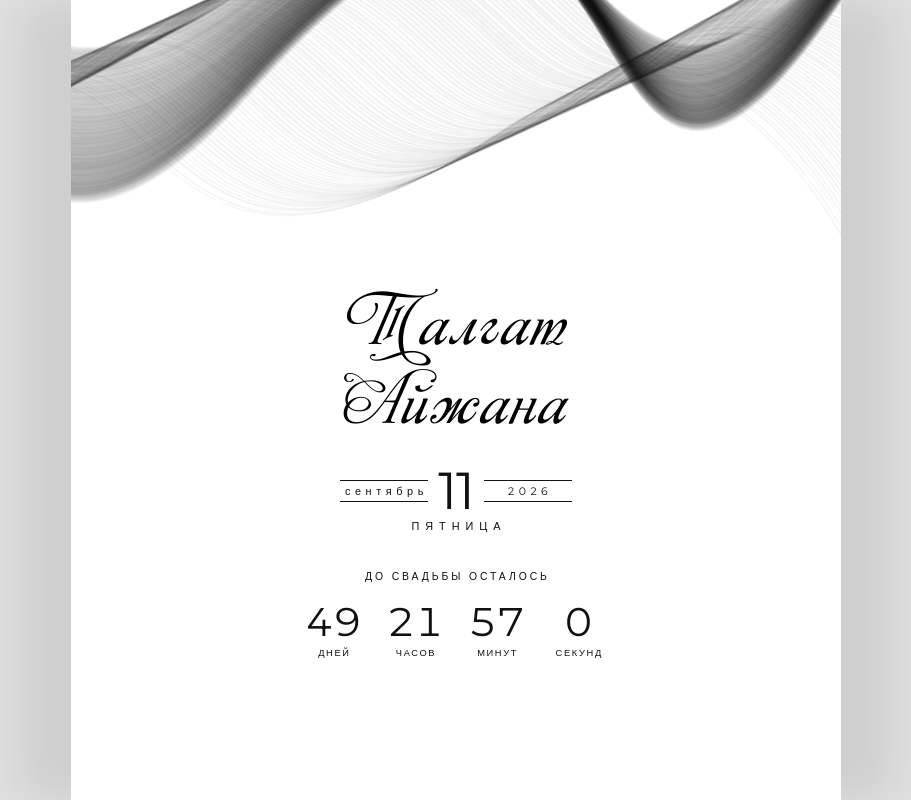
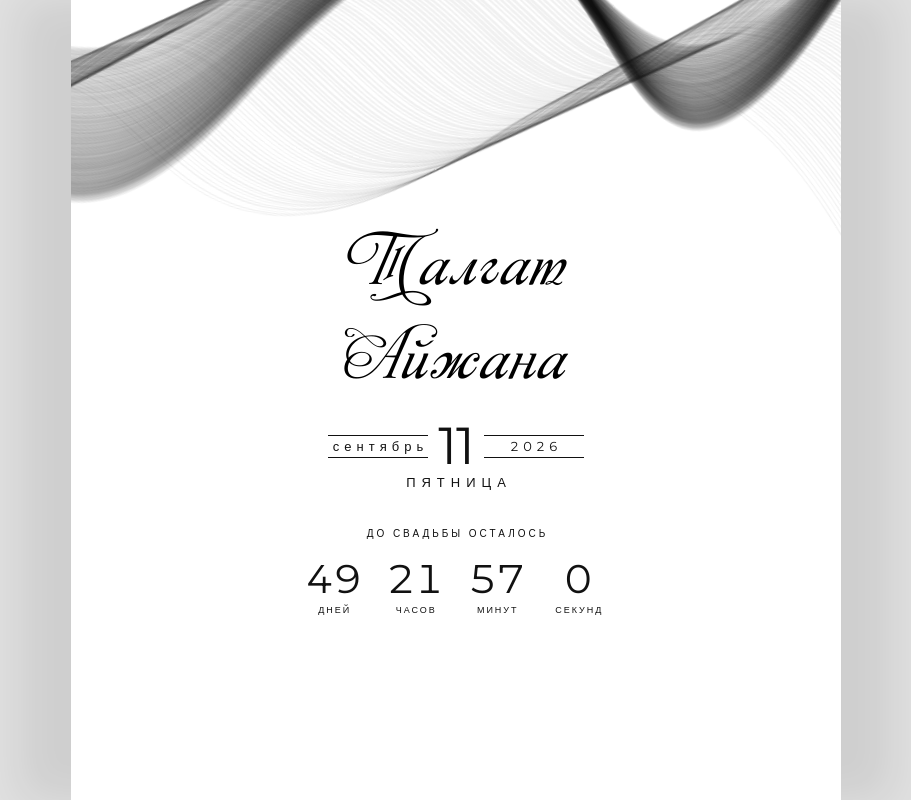
Before and after one commit to ax1lebafer/wedding-2, a React (Vite) app: page / in a window 1280 px wide. Shown: the whole page, without its empty margins (184-1095 px from the left). Built offline with nearby package versions, Linux system fonts and the light colour scheme; a web font is replaced by a local one.

Commit message:
1 section

```diff
--- a/src/sections/Hero/Hero.scss
+++ b/src/sections/Hero/Hero.scss
@@ -10,23 +10,32 @@
 
 .hero__decor {
   position: relative;
-  top: -60px;
+  top: -40px;
   left: 0;
   width: 100%;
   overflow: hidden;
   flex-shrink: 0;
   line-height: 0;
-  height: 300px;
+  height: 180px;
+
+  @media (min-width: $bp-tablet) {
+    top: -60px;
+    height: 300px;
+  }
 }
 
 .hero__decor-img {
   display: block;
-  width: 960px;
+  width: 560px;
   max-width: none;
   height: auto;
   margin-inline: -20%;
   transform-origin: center center;
   animation: hero-decor-motion 14s infinite linear;
+
+  @media (min-width: $bp-tablet) {
+    width: 960px;
+  }
 }
 
 @keyframes hero-decor-motion {
@@ -51,9 +60,14 @@
   flex-direction: column;
   align-items: center;
   justify-content: flex-start;
-  gap: 1.5rem;
-  padding: 0 1.5rem 4rem;
+  gap: 24px;
+  margin-top: -30px;
+  padding: 0 24px 64px;
   text-align: center;
+
+  @media (min-width: $bp-tablet) {
+    margin-top: -60px;
+  }
 }
 
 .hero__names {
@@ -61,17 +75,22 @@
   flex-direction: column;
   align-items: center;
   font-family: $font-names;
-  font-size: clamp(2rem, 6vw, 3.5rem);
+  font-size: 52px;
   font-weight: 400;
-  letter-spacing: 0.04em;
+  letter-spacing: 1px;
   line-height: 1.15;
+
+  @media (min-width: $bp-tablet) {
+    font-size: 56px;
+    letter-spacing: 2px;
+  }
 }
 
 .hero__date {
   display: flex;
   flex-direction: column;
   align-items: center;
-  gap: 0.4rem;
+  gap: 6px;
   color: #111;
 }
 
@@ -79,8 +98,9 @@
   display: grid;
   grid-template-columns: 1fr auto 1fr;
   align-items: center;
-  gap: 0.65rem;
-  width: min(100%, 17rem);
+  gap: 10px;
+  width: 100%;
+  max-width: 300px;
 }
 
 .hero__date-side {
@@ -89,72 +109,103 @@
   justify-content: center;
   border-top: 1px solid currentColor;
   border-bottom: 1px solid currentColor;
-  padding-block: 0.4em;
-  font-size: clamp(0.55rem, 1.7vw, 0.68rem);
-  letter-spacing: 0.42em;
+  padding-block: 4px;
+  font-size: 12px;
+  letter-spacing: 4px;
   line-height: 1;
-  text-indent: 0.42em;
+  text-indent: 4px;
   white-space: nowrap;
+
+  @media (min-width: $bp-tablet) {
+    font-size: 13px;
+    letter-spacing: 5px;
+    text-indent: 5px;
+  }
 }
 
 .hero__date-day {
-  font-size: clamp(2.25rem, 9vw, 3.25rem);
+  font-size: 48px;
   font-weight: 400;
   line-height: 0.9;
-  letter-spacing: -0.02em;
+  letter-spacing: -1px;
+
+  @media (min-width: $bp-tablet) {
+    font-size: 52px;
+  }
 }
 
 .hero__date-weekday {
-  font-size: clamp(0.55rem, 1.7vw, 0.68rem);
-  letter-spacing: 0.55em;
-  text-indent: 0.55em;
+  font-size: 12px;
+  letter-spacing: 5px;
+  text-indent: 5px;
   text-transform: uppercase;
   line-height: 1;
+
+  @media (min-width: $bp-tablet) {
+    font-size: 13px;
+    letter-spacing: 6px;
+    text-indent: 6px;
+  }
 }
 
 .hero__timer {
   display: flex;
   flex-direction: column;
   align-items: center;
-  gap: 1.25rem;
-  width: min(100%, 20rem);
-  margin-top: 1rem;
+  gap: 20px;
+  width: 100%;
+  max-width: 320px;
+  margin-top: 16px;
   color: #111;
 }
 
 .hero__timer-title {
-  font-size: clamp(0.55rem, 1.6vw, 0.65rem);
-  letter-spacing: 0.28em;
-  text-indent: 0.28em;
+  font-size: 9px;
+  letter-spacing: 3px;
+  text-indent: 3px;
   text-transform: uppercase;
   line-height: 1;
+
+  @media (min-width: $bp-tablet) {
+    font-size: 10px;
+  }
 }
 
 .hero__timer-grid {
   display: grid;
   grid-template-columns: repeat(4, 1fr);
   width: 100%;
-  gap: 0.4rem;
+  gap: 6px;
 }
 
 .hero__timer-item {
   display: flex;
   flex-direction: column;
   align-items: center;
-  gap: 0.35rem;
+  gap: 6px;
 }
 
 .hero__timer-value {
-  font-size: clamp(1.75rem, 6vw, 2.5rem);
+  font-size: 28px;
   font-weight: 400;
   font-variant-numeric: tabular-nums;
   line-height: 1;
+
+  @media (min-width: $bp-tablet) {
+    font-size: 40px;
+  }
 }
 
 .hero__timer-label {
-  font-size: clamp(0.5rem, 1.4vw, 0.58rem);
-  letter-spacing: 0.18em;
-  text-indent: 0.18em;
+  font-size: 8px;
+  letter-spacing: 1px;
+  text-indent: 1px;
   text-transform: uppercase;
   line-height: 1;
+
+  @media (min-width: $bp-tablet) {
+    font-size: 9px;
+    letter-spacing: 2px;
+    text-indent: 2px;
+  }
 }
--- a/src/sections/Hero/Hero.tsx
+++ b/src/sections/Hero/Hero.tsx
@@ -1,7 +1,7 @@
-import decor from '../../assets/decor.svg'
-import { wedding } from '../../data/wedding'
-import { useCountdown } from '../../hooks/useCountdown'
-import './Hero.scss'
+import decor from '../../assets/decor.svg';
+import { wedding } from '../../data/wedding';
+import { useCountdown } from '../../hooks/useCountdown';
+import './Hero.scss';
 
 export function Hero() {
   const { days, hours, minutes, seconds } = useCountdown(wedding.date);
@@ -14,7 +14,7 @@ export function Hero() {
 
       <div className="hero__content">
         <h1 className="hero__names">
-          <span style={{ marginBottom: '15px' }}>{wedding.names.first}</span>
+          <span style={{ marginBottom: '30px' }}>{wedding.names.first}</span>
           <span>{wedding.names.second}</span>
         </h1>
 
--- a/src/styles/_variables.scss
+++ b/src/styles/_variables.scss
@@ -2,6 +2,7 @@ $color-page-bg: #e0e0e0;
 $color-surface: #fff;
 
 $page-max-width: 770px;
+$bp-tablet: 768px;
 
 $font-names: 'Monplesir', serif;
 $font-sans: 'Montserrat', sans-serif;
```
